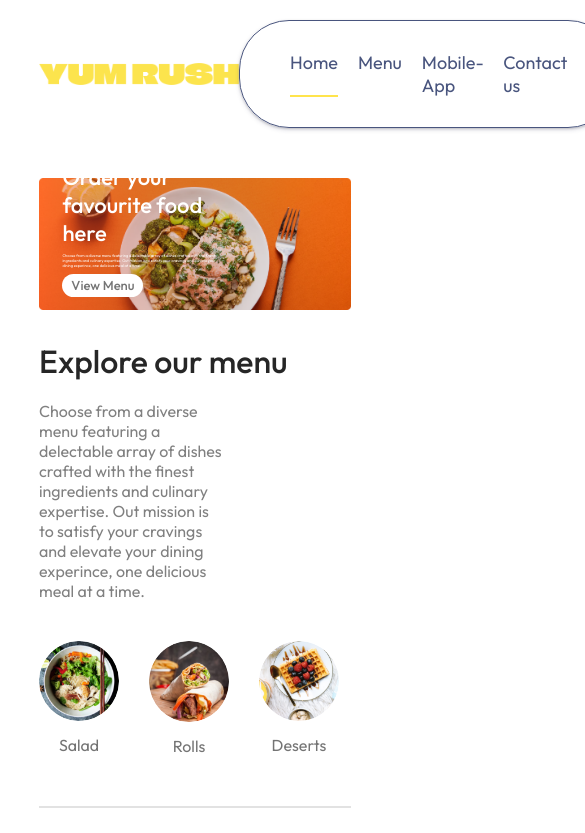
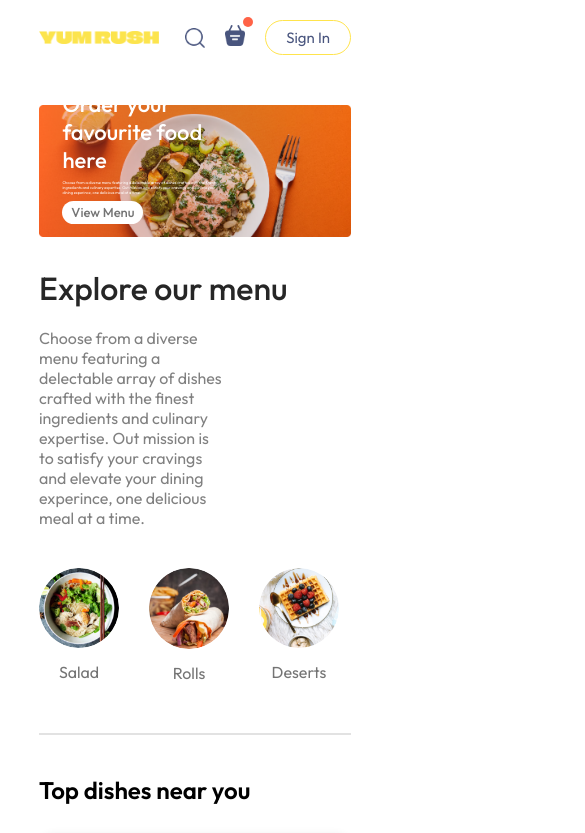
Before and after one commit to glen654/food-delivery, a React (Vite) app in the folder food-delivery-front-end/: page / in a window 390 px wide. Shown: the top 833 px of the page, 585 px wide, since content can reach past the window. Built offline with nearby package versions, Linux system fonts and the light colour scheme.

Commit message:
implemented resposive styles for the navbar

```diff
--- a/food-delivery-front-end/src/components/navbar/navbar.css
+++ b/food-delivery-front-end/src/components/navbar/navbar.css
@@ -64,3 +64,58 @@
     top: -8px;
     right: -8px;
 }
+
+@media (max-width:1050px) {
+    .navbar .logo{
+        width: 140px;
+    }
+
+    .navbar-menu{
+        gap: 20px;
+        font-size: 17px;
+        padding: 20px 40px;
+    }
+
+    .navbar-right{
+        gap: 30px;
+    }
+
+    .navbar-right img{
+        width: 22px;
+    }
+
+    .navbar-right button{
+        padding: 8px 25px;
+    }
+}
+
+@media (max-width:900px) {
+    .navbar .logo{
+        width: 120px;
+    }
+
+    .navbar-menu{
+        gap: 15px;
+        font-size: 10px;
+        padding: 15px 25px;
+    }
+
+    .navbar-right{
+        gap: 20px;
+    }
+
+    .navbar-right img{
+        width: 20px;
+    }
+
+    .navbar-right button{
+        padding: 7px 20px;
+        font-size: 15px;
+    }
+}
+
+@media (max-width:750px) {
+    .navbar-menu{
+        display: none;
+    }
+}
```
